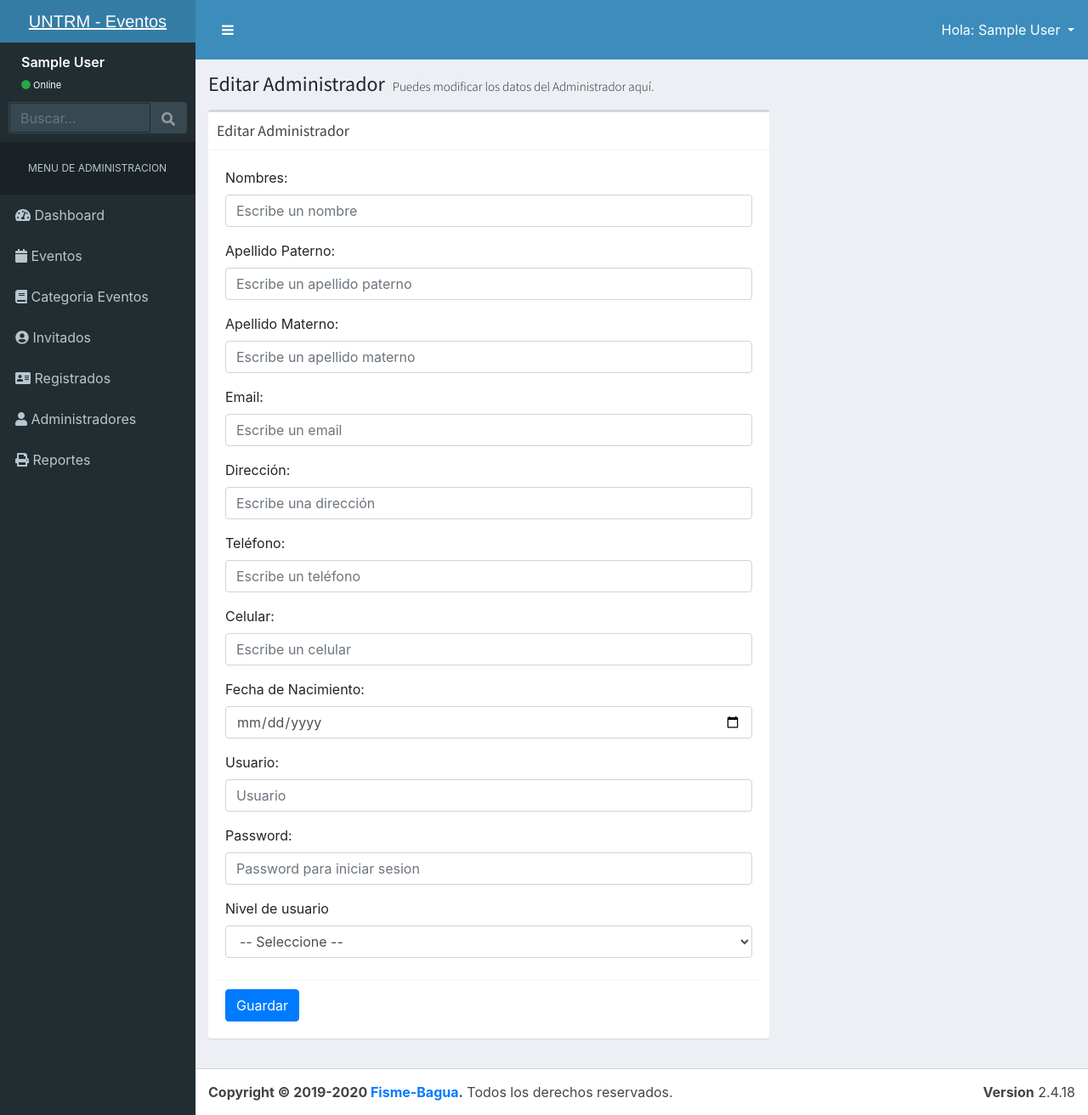
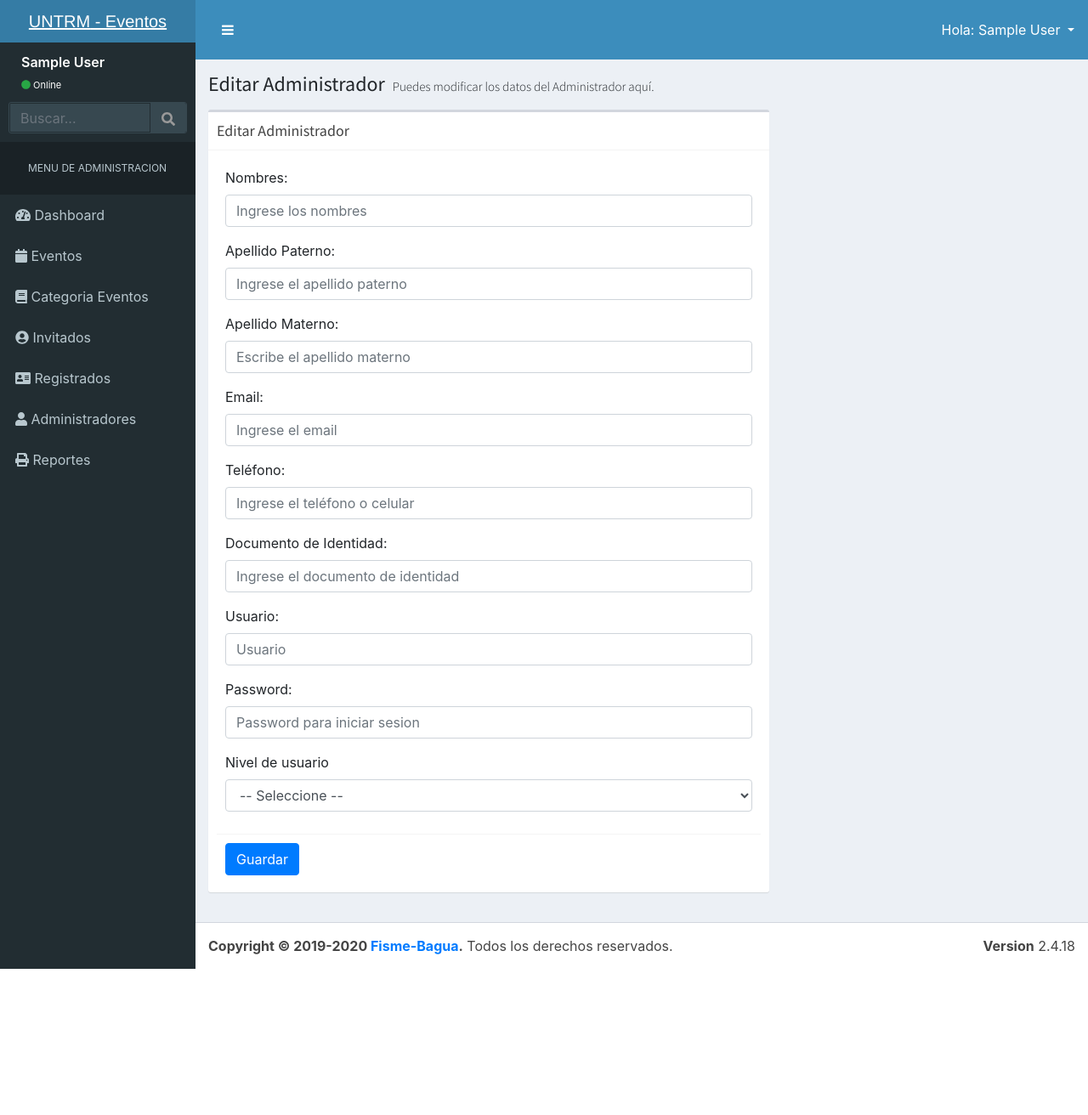
Before and after one commit to Blank-esj/untrmeventos, a PHP site: page /untrmeventos/vista/admin/administrador/editar-admin.php?id=1 in a window 1280 px wide. Shown: the whole page at 85% size. After the commit the page ends 1140 px from the top, so only its background shows below. Run offline with PHP 8.4, Linux system fonts and the light colour scheme; the visitor is signed in with stand-in values (Sample User, id 1); data that the repository does not hold is empty; some libraries are stand-ins or nearby versions.

Commit message:
Actulización de los datos

```diff
--- a/vista/admin/administrador/editar-admin.php
+++ b/vista/admin/administrador/editar-admin.php
@@ -38,60 +38,48 @@ include_once '../../plantillas/cabecera-admin.php';
                 <!-- Nombres -->
                 <div class="form-group">
                   <label for="nombre">Nombres: </label>
-                  <input type="text" class="form-control" id="nombre" name="nombre" placeholder="Escribe un nombre" value="<?php echo $admin['nombres']; ?>">
+                  <input type="text" class="form-control" id="nombre" name="nombre" placeholder="Ingrese los nombres" value="<?php echo $admin['nombres']; ?>">
                 </div>
 
                 <!-- Apellido Paterno -->
                 <div class="form-group">
-                  <label for="exampleInputEmail1">Apellido Paterno: </label>
-                  <input type="text" class="form-control" id="apellidopa" name="apellidopa" placeholder="Escribe un apellido paterno" value="<?php echo $admin['apellidopa']; ?>">
+                  <label for="apellidopa">Apellido Paterno: </label>
+                  <input type="text" class="form-control" id="apellidopa" name="apellidopa" placeholder="Ingrese el apellido paterno" value="<?php echo $admin['apellidopa']; ?>">
                 </div>
 
                 <!-- Apellido Materno -->
                 <div class="form-group">
-                  <label for="exampleInputEmail1">Apellido Materno: </label>
-                  <input type="text" class="form-control" id="apellidoma" name="apellidoma" placeholder="Escribe un apellido materno" value="<?php echo $admin['apellidoma']; ?>">
+                  <label for="apellidoma">Apellido Materno: </label>
+                  <input type="text" class="form-control" id="apellidoma" name="apellidoma" placeholder="Escribe el apellido materno" value="<?php echo $admin['apellidoma']; ?>">
                 </div>
 
                 <!-- Email -->
                 <div class="form-group">
-                  <label for="exampleInputEmail1">Email: </label>
-                  <input type="email" class="form-control" id="email" name="email" placeholder="Escribe un email" value="<?php echo $admin['email']; ?>">
-                </div>
-
-                <!-- Dirección -->
-                <div class="form-group">
-                  <label for="exampleInputEmail1">Dirección: </label>
-                  <input type="text" class="form-control" id="direccion" name="direccion" placeholder="Escribe una dirección" value="<?php echo $admin['direccion']; ?>">
+                  <label for="email">Email: </label>
+                  <input type="email" class="form-control" id="email" name="email" placeholder="Ingrese el email" value="<?php echo $admin['email']; ?>">
                 </div>
 
                 <!-- Teléfono -->
                 <div class="form-group">
-                  <label for="exampleInputEmail1">Teléfono: </label>
-                  <input type="number" class="form-control" id="telefono" name="telefono" placeholder="Escribe un teléfono" value="<?php echo $admin['telefono']; ?>">
+                  <label for="telefono">Teléfono: </label>
+                  <input type="number" class="form-control" id="telefono" name="telefono" placeholder="Ingrese el teléfono o celular" value="<?php echo $admin['telefono']; ?>">
                 </div>
 
-                <!-- Celular -->
+                <!-- Documento de identidad -->
                 <div class="form-group">
-                  <label for="exampleInputEmail1">Celular: </label>
-                  <input type="text" class="form-control" id="celular" name="celular" placeholder="Escribe un celular" value="<?php echo $admin['celular']; ?>">
-                </div>
-
-                <!-- Fecha de Nacimiento -->
-                <div class="form-group">
-                  <label for="exampleInputEmail1">Fecha de Nacimiento: </label>
-                  <input type="date" class="form-control" id="nacimiento" name="nacimiento" placeholder="Escribe una fecha nacimiento" value="<?php echo $admin['nombre']; ?>">
+                  <label for="doc_ident">Documento de Identidad: </label>
+                  <input type="text" class="form-control" id="doc_ident" name="doc_ident" placeholder="Ingrese el documento de identidad" value="<?php echo $admin['nombre']; ?>">
                 </div>
 
                 <!-- Usuario -->
                 <div class="form-group">
-                  <label for="exampleInputEmail1">Usuario: </label>
+                  <label for="usuario">Usuario: </label>
                   <input type="text" class="form-control" id="usuario" name="usuario" placeholder="Usuario" value="<?php echo $admin['usuario']; ?>">
                 </div>
 
                 <!-- Password -->
                 <div class="form-group">
-                  <label for="exampleInputPassword1">Password: </label>
+                  <label for="password">Password: </label>
                   <input type="password" class="form-control" id="password" name="password" placeholder="Password para iniciar sesion">
                 </div>
 
```
Also changed, not shown: controlador/reporte/reporte-administrador.php (+26 -16 lines), vista/admin/administrador/crear-admin.php (+9 -18 lines), vista/admin/administrador/lista-admin.php (+8 -2 lines), 1 other file.
